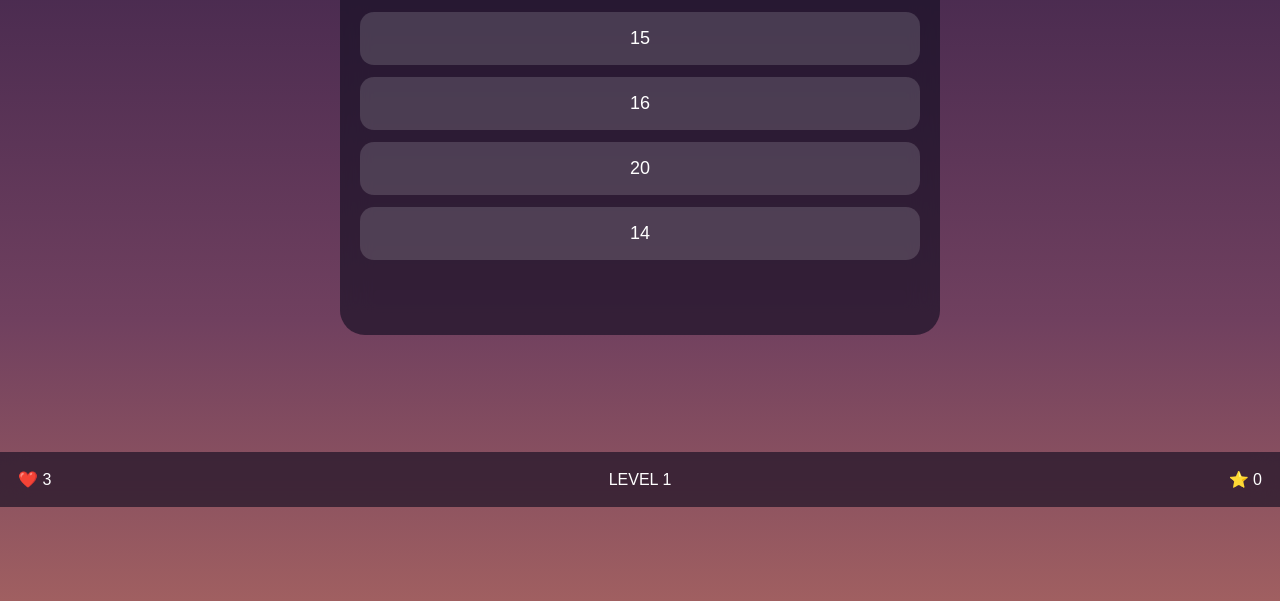
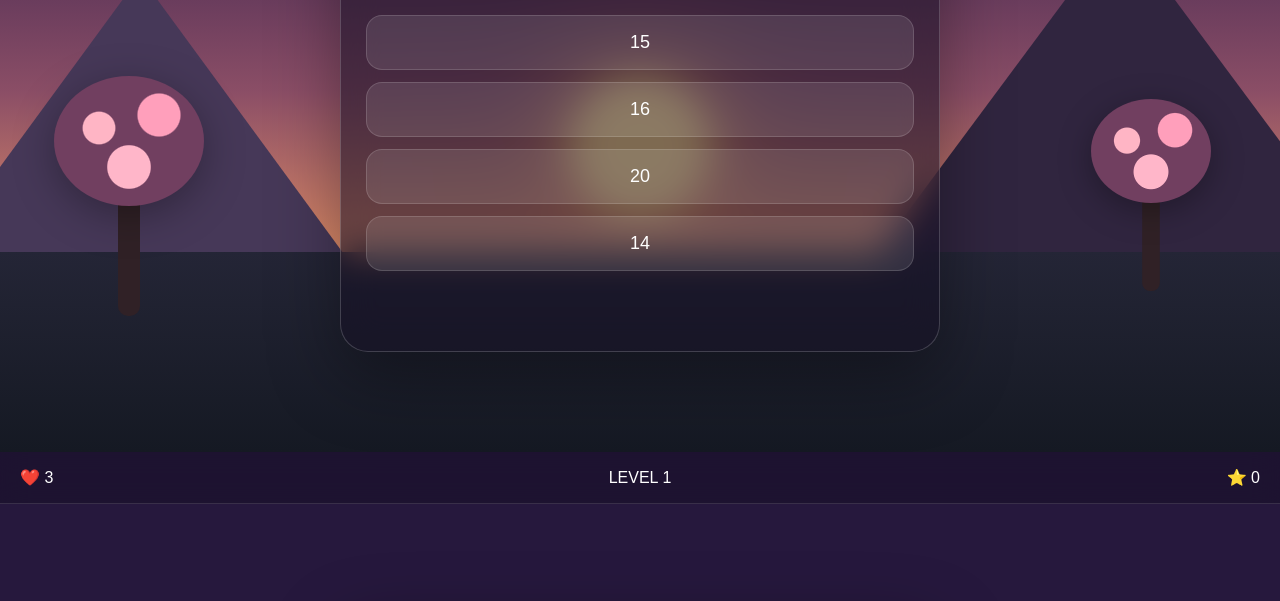
Before and after one commit to nis120049-cell/math-adventure, a plain HTML site: page index.html in a window 1280 px wide. Shown: the part 348-949 px from the top of the page. Drawn offline with Linux system fonts and the light colour scheme.

Commit message:
Update style.css

```diff
--- a/style.css
+++ b/style.css
@@ -4,85 +4,507 @@
     padding: 0;
 }
 
+html,
 body {
-    min-height: 100vh;
-    font-family: Arial, sans-serif;
+    width: 100%;
+    min-height: 100%;
+}
+
+body {
+    overflow-x: hidden;
+
+    font-family:
+        Arial,
+        sans-serif;
+
     color: white;
+
+    background: #26183d;
+}
+
+
+/* =========================
+   LANGIT
+========================= */
+
+.sky {
+    position: fixed;
+
+    inset: 0;
+
+    overflow: hidden;
+
+    z-index: -10;
 
     background:
         linear-gradient(
             180deg,
-            #241641,
-            #70405f,
-            #e28a63
+            #17152f 0%,
+            #35204e 25%,
+            #8b4e66 55%,
+            #e99468 78%,
+            #f6bd78 100%
         );
 }
 
-.game {
-    min-height: 100vh;
+
+/* =========================
+   MATAHARI
+========================= */
+
+.sun {
+    position: absolute;
+
+    width: 130px;
+    height: 130px;
+
+    left: 50%;
+    bottom: 30%;
+
+    transform: translateX(-50%);
+
+    border-radius: 50%;
+
+    background: #ffd98a;
+
+    box-shadow:
+        0 0 30px #ffd98a,
+        0 0 80px #f7a765,
+        0 0 140px #e98c68;
 }
 
+
+/* =========================
+   AWAN
+========================= */
+
+.cloud {
+    position: absolute;
+
+    width: 180px;
+    height: 45px;
+
+    border-radius: 50px;
+
+    background:
+        rgba(255, 221, 218, 0.18);
+
+    filter: blur(2px);
+
+    animation:
+        cloudMove 35s linear infinite;
+}
+
+.cloud::before,
+.cloud::after {
+    content: "";
+
+    position: absolute;
+
+    border-radius: 50%;
+
+    background:
+        rgba(255, 221, 218, 0.18);
+}
+
+.cloud::before {
+    width: 80px;
+    height: 80px;
+
+    left: 25px;
+    bottom: 10px;
+}
+
+.cloud::after {
+    width: 60px;
+    height: 60px;
+
+    right: 25px;
+    bottom: 10px;
+}
+
+.cloud-1 {
+    top: 18%;
+    left: -220px;
+}
+
+.cloud-2 {
+    top: 32%;
+    left: -350px;
+
+    animation-delay: 15s;
+}
+
+@keyframes cloudMove {
+
+    from {
+        transform: translateX(-250px);
+    }
+
+    to {
+        transform: translateX(120vw);
+    }
+}
+
+
+/* =========================
+   PEGUNUNGAN
+========================= */
+
+.mountain {
+    position: absolute;
+
+    bottom: 22%;
+
+    width: 0;
+    height: 0;
+
+    border-left: 220px solid transparent;
+    border-right: 220px solid transparent;
+
+    border-bottom: 300px solid;
+}
+
+.mountain-back {
+    left: -80px;
+
+    border-bottom-color:
+        #463858;
+}
+
+.mountain-front {
+    right: -100px;
+
+    border-left-width: 260px;
+    border-right-width: 260px;
+
+    border-bottom-width: 350px;
+
+    border-bottom-color:
+        #30253f;
+}
+
+
+/* =========================
+   TANAH
+========================= */
+
+.ground {
+    position: absolute;
+
+    left: 0;
+    right: 0;
+    bottom: 0;
+
+    height: 25%;
+
+    background:
+        linear-gradient(
+            180deg,
+            #242536,
+            #151923
+        );
+}
+
+
+/* =========================
+   POHON SAKURA
+========================= */
+
+.sakura-tree {
+    position: absolute;
+
+    bottom: 17%;
+
+    width: 130px;
+    height: 250px;
+}
+
+.tree-1 {
+    left: 5%;
+}
+
+.tree-2 {
+    right: 5%;
+
+    transform:
+        scale(0.8);
+}
+
+.trunk {
+    position: absolute;
+
+    width: 22px;
+    height: 150px;
+
+    left: 50%;
+    bottom: 0;
+
+    transform:
+        translateX(-50%);
+
+    background: #302126;
+
+    border-radius: 10px;
+}
+
+.leaves {
+    position: absolute;
+
+    width: 150px;
+    height: 130px;
+
+    top: 10px;
+    left: -10px;
+
+    border-radius: 50%;
+
+    background:
+        radial-gradient(
+            circle at 30% 40%,
+            #ffb5c5 0 12%,
+            transparent 13%
+        ),
+        radial-gradient(
+            circle at 70% 30%,
+            #ff9fbb 0 15%,
+            transparent 16%
+        ),
+        radial-gradient(
+            circle at 50% 70%,
+            #ffb6c9 0 18%,
+            transparent 19%
+        ),
+        #713f60;
+
+    filter:
+        drop-shadow(
+            0 10px 20px
+            rgba(0,0,0,0.3)
+        );
+}
+
+
+/* =========================
+   GAME
+========================= */
+
+.game {
+    position: relative;
+
+    min-height: 100vh;
+
+    padding-bottom: 50px;
+}
+
+
+/* =========================
+   TOP BAR
+========================= */
+
 .top-bar {
+    width: 100%;
+
     display: flex;
-    justify-content: space-between;
+
+    justify-content:
+        space-between;
+
     align-items: center;
 
-    padding: 18px;
+    padding: 16px 20px;
 
-    background: rgba(20, 15, 35, 0.65);
-    backdrop-filter: blur(12px);
+    background:
+        rgba(20, 15, 35, 0.45);
+
+    backdrop-filter:
+        blur(15px);
+
+    border-bottom:
+        1px solid
+        rgba(255,255,255,0.12);
 }
 
+
+/* =========================
+   GAME CARD
+========================= */
+
 .game-card {
-    width: min(90%, 600px);
 
-    margin: 100px auto;
+    width:
+        min(90%, 600px);
 
-    padding: 30px 20px;
+    margin:
+        100px auto 0;
 
-    text-align: center;
+    padding:
+        35px 25px;
 
-    background: rgba(20, 15, 35, 0.65);
+    text-align:
+        center;
 
-    border-radius: 25px;
+    background:
+        rgba(20, 15, 35, 0.55);
 
-    backdrop-filter: blur(15px);
+    border:
+        1px solid
+        rgba(255,255,255,0.18);
+
+    border-radius:
+        28px;
+
+    backdrop-filter:
+        blur(18px);
+
+    box-shadow:
+        0 25px 70px
+        rgba(0,0,0,0.35);
 }
 
 .game-card h1 {
-    margin-bottom: 20px;
+
+    margin-bottom:
+        15px;
+
+    font-size:
+        34px;
+
+    text-shadow:
+        0 0 20px
+        rgba(255,190,150,0.5);
 }
 
 .question {
-    margin: 30px 0;
 
-    font-size: 35px;
-    font-weight: bold;
+    margin:
+        30px 0;
+
+    font-size:
+        38px;
+
+    font-weight:
+        bold;
 }
 
 .answers {
-    display: grid;
-    gap: 12px;
+
+    display:
+        grid;
+
+    gap:
+        12px;
 }
 
 .answers button {
-    padding: 16px;
 
-    border: none;
-    border-radius: 14px;
+    width:
+        100%;
 
-    background: rgba(255,255,255,0.15);
+    padding:
+        16px;
 
-    color: white;
+    border:
+        1px solid
+        rgba(255,255,255,0.15);
 
-    font-size: 18px;
+    border-radius:
+        16px;
+
+    background:
+        rgba(255,255,255,0.10);
+
+    color:
+        white;
+
+    font-size:
+        18px;
+
+    cursor:
+        pointer;
+
+    transition:
+        transform 0.2s,
+        background 0.2s;
+}
+
+.answers button:hover {
+
+    transform:
+        translateY(-3px);
+
+    background:
+        rgba(255,255,255,0.20);
 }
 
 .answers button:active {
-    transform: scale(0.97);
+
+    transform:
+        scale(0.96);
 }
 
 #message {
-    margin-top: 20px;
-    min-height: 25px;
-  }
+
+    min-height:
+        25px;
+
+    margin-top:
+        20px;
+
+    font-weight:
+        bold;
+}
+
+
+/* =========================
+   HP
+========================= */
+
+@media (max-width: 600px) {
+
+    .sun {
+
+        width:
+            90px;
+
+        height:
+            90px;
+
+        bottom:
+            28%;
+    }
+
+    .game-card {
+
+        margin-top:
+            70px;
+
+        padding:
+            28px 18px;
+    }
+
+    .game-card h1 {
+
+        font-size:
+            27px;
+    }
+
+    .question {
+
+        font-size:
+            30px;
+    }
+
+    .sakura-tree {
+
+        transform:
+            scale(0.65);
+    }
+
+    .tree-2 {
+
+        transform:
+            scale(0.55);
+    }
+
+}
```
